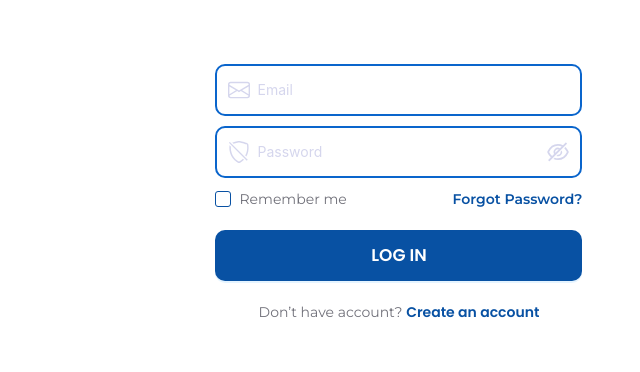
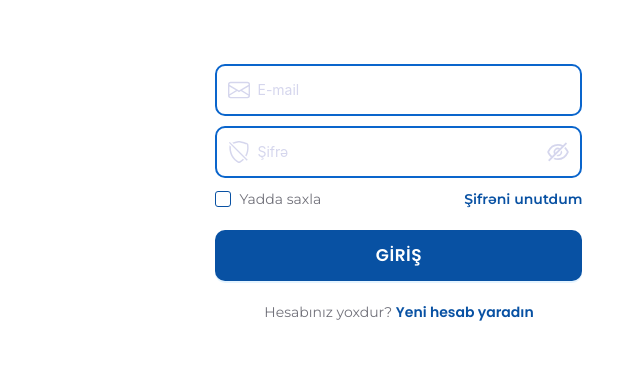
Before and after one commit to SamirrOrucov/JobApplicationProject, a React (Vite) app: page /login in a window 1280 px wide. Shown: the part 198-570 px from the top of the page, without its empty margins (241-881 px from the left). Built offline with nearby package versions, Linux system fonts and the light colour scheme.

Commit message:
login text updated

```diff
--- a/src/components/Login/Login.jsx
+++ b/src/components/Login/Login.jsx
@@ -38,18 +38,18 @@ function Login() {
               rules={[
                 {
                   required: true,
-                  message: "Please input your email!",
+                  message: "Zəhmət olmasa e-mailinizi daxil edin!",
                 },
                 {
                   type: "email",
-                  message: "The input is not valid email!",
+                  message: "E-mail düzgün deyil!",
                 },
               ]}
             >
               <Input
                 className="input"
                 prefix={<BsEnvelope />}
-                placeholder="Email"
+                placeholder="E-mail"
               />
             </Form.Item>
 
@@ -58,15 +58,15 @@ function Login() {
               rules={[
                 {
                   required: true,
-                  message: "Please input your password!",
+                  message: "Zəhmət olmasa şifrənizi daxil edin!",
                 },
-                { min: 8, message: "Password must be at least 8 characters!" },
+                { min: 8, message: "Şifrə ən az 8 simvoldan ibarət olmalıdır!" },
               ]}
             >
               <Input.Password
                 className="input"
                 prefix={<BsShieldSlash />}
-                placeholder="Password"
+                placeholder="Şifrə"
               />
             </Form.Item>
           </div>
@@ -79,8 +79,8 @@ function Login() {
             }}
           >
             <div className="text-input">
-              <Checkbox>Remember me</Checkbox>
-              <Link to={"#"}>Forgot Password?</Link>
+              <Checkbox>Yadda saxla</Checkbox>
+              <Link to={"#"}>Şifrəni unutdum</Link>
             </div>
           </Form.Item>
 
@@ -91,10 +91,10 @@ function Login() {
             }}
           >
             <Button type="primary" htmlType="submit">
-              LOG IN
+              GİRİŞ
             </Button>
             <p className="have-acc">
-              Don’t have account? <Link to={"/sign-in"}>Create an account</Link>
+              Hesabınız yoxdur? <Link to={"/sign-in"}>Yeni hesab yaradın</Link>
             </p>
           </Form.Item>
         </Form>
--- a/src/components/Login/Login.scss
+++ b/src/components/Login/Login.scss
@@ -91,6 +91,7 @@
                 border-radius: 10px;
                 font-weight: 600;
                 font-size: 17px;
+                letter-spacing: 0.5px;
                 display: block;
             }
 
```
